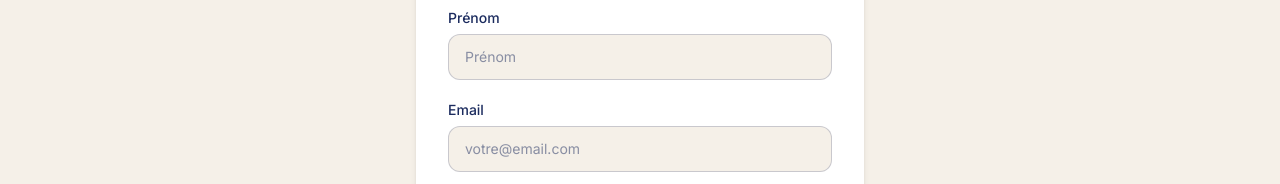
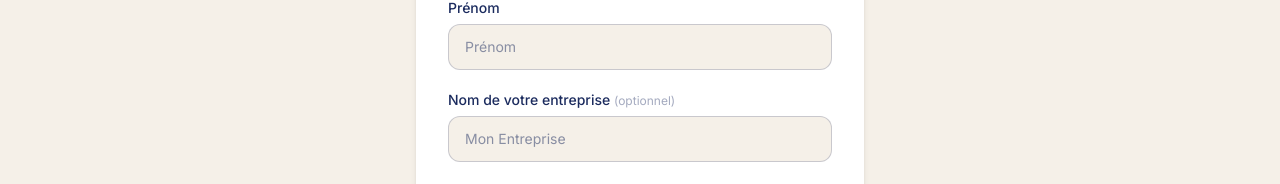
Before and after one commit to Matheo110/dixitapp, a React (Vite) app: page /login in a window 1280 px wide. Both pictures are taken after a click on the button "Créer un compte". Shown: the part 314-498 px from the top of the page. Built offline with nearby package versions, Linux system fonts and the light colour scheme; no server answers; a web font is replaced by a local one.

Commit message:
Add company field to signup form

```diff
--- a/src/pages/Auth.jsx
+++ b/src/pages/Auth.jsx
@@ -39,6 +39,7 @@ export default function Auth() {
 
   // Login / signup state
   const [firstName, setFirstName] = useState('')
+  const [signupCompany, setSignupCompany] = useState('')
   const [email, setEmail] = useState('')
   const [password, setPassword] = useState('')
   const [loading, setLoading] = useState(false)
@@ -80,13 +81,20 @@ export default function Auth() {
       else navigate('/dashboard', { replace: true })
 
     } else if (mode === 'signup') {
-      const { error } = await supabase.auth.signUp({
+      const { data, error } = await supabase.auth.signUp({
         email,
         password,
         options: { data: { first_name: firstName.trim() } },
       })
       if (error) { setError(error.message); setLoading(false) }
       else {
+        if (data?.user && (firstName.trim() || signupCompany.trim())) {
+          await supabase.from('profiles').upsert({
+            id: data.user.id,
+            firstname: firstName.trim() || null,
+            company: signupCompany.trim() || null,
+          })
+        }
         setMessage('Vérifiez votre email pour confirmer votre compte, puis connectez-vous.')
         setLoading(false)
       }
@@ -181,6 +189,7 @@ export default function Auth() {
 
                   <form onSubmit={handleSubmit} className="space-y-5">
                     {mode === 'signup' && (
+                      <>
                         <div>
                           <label className="block text-sm font-medium mb-1.5" style={{ color: '#1B2B5E' }}>
                             Prénom
@@ -197,6 +206,24 @@ export default function Auth() {
                             onBlur={onBlur}
                           />
                         </div>
+                        <div>
+                          <label className="block text-sm font-medium mb-1.5" style={{ color: '#1B2B5E' }}>
+                            Nom de votre entreprise{' '}
+                            <span className="font-normal text-xs" style={{ color: 'rgba(27,43,94,0.4)' }}>(optionnel)</span>
+                          </label>
+                          <input
+                            type="text"
+                            value={signupCompany}
+                            onChange={e => setSignupCompany(e.target.value)}
+                            placeholder="Mon Entreprise"
+                            autoComplete="organization"
+                            className="w-full px-4 py-3 rounded-xl text-sm outline-none transition-all"
+                            style={inputStyle}
+                            onFocus={onFocus}
+                            onBlur={onBlur}
+                          />
+                        </div>
+                      </>
                     )}
 
                     <div>
```
Lines whose indentation alone changed are shown as unchanged.
